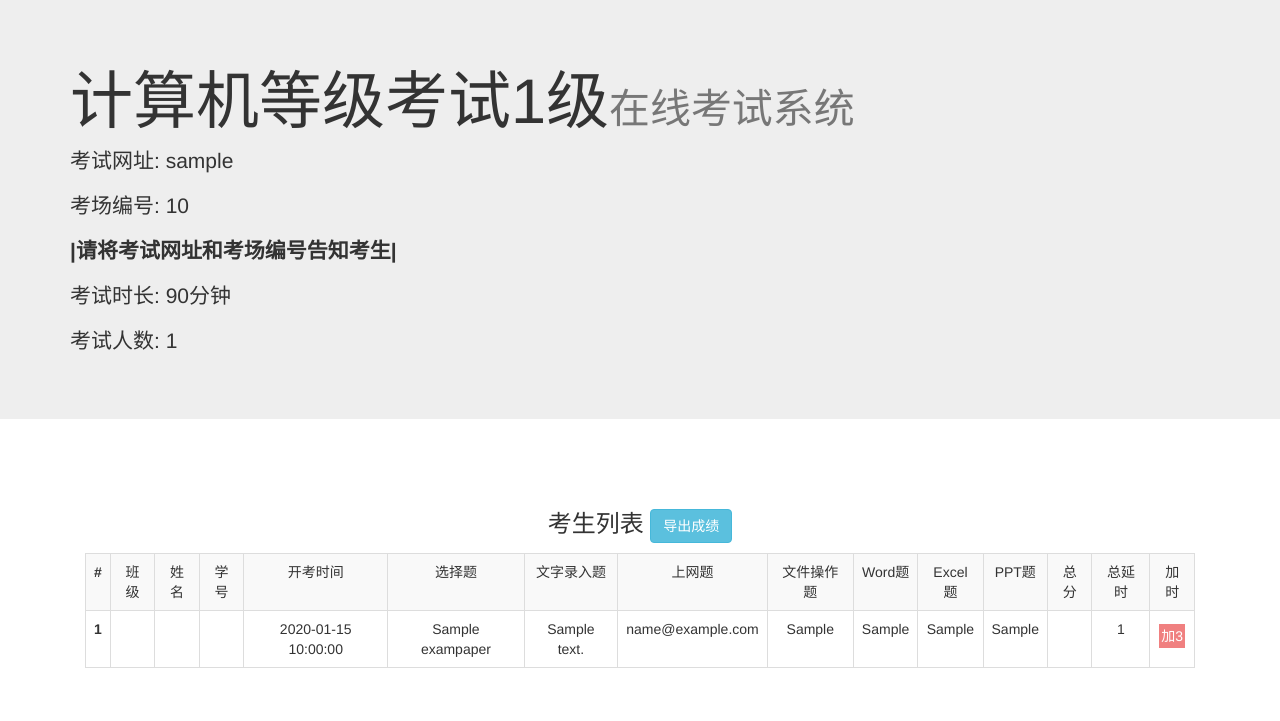
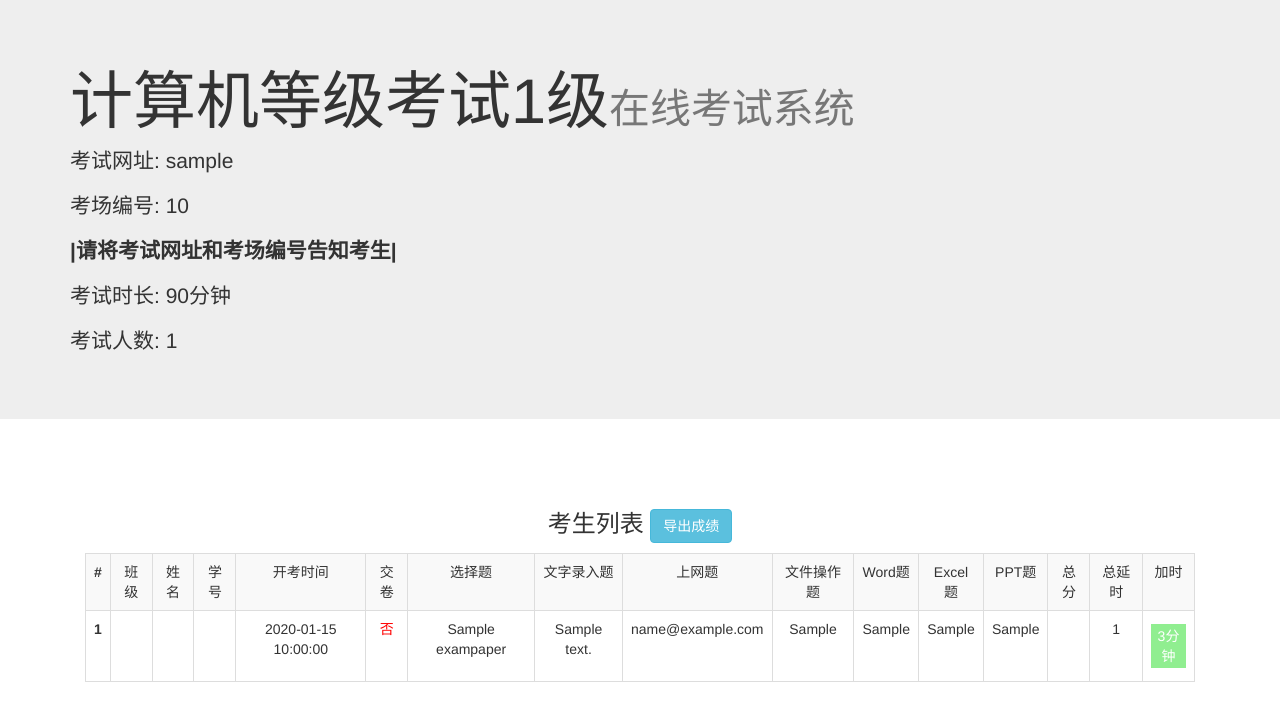
Before and after one commit to tanglw2020/django-mysite, a Django app: template polls/templates/polls/exam_room_detail.html in a window 1280 px wide. Shown: the part 51-772 px from the top of the page. Run offline with Django 3.2, Linux system fonts and the light colour scheme; data comes from the database, SQL or seed files in the repository; both versions use the stored data as it was after the commit; tables that the repository leaves empty hold one stand-in row (values such as "Sample post"); the template is opened without the code that fills it: values that come from a table or form of the project are taken from there, most other values are stand-ins (such as "Sample title", 1, 10 or a date in 2020); some libraries are stand-ins or nearby versions.

Commit message:
feat:add 交卷指示

```diff
--- a/polls/templates/polls/exam_room_detail.html
+++ b/polls/templates/polls/exam_room_detail.html
@@ -52,7 +52,7 @@
         }
 
         .btn-upload {
-          background-color: lightcoral;
+          background-color: lightgreen;
           border: 0ch;
           color: white;
           padding: 2px 2px;
@@ -120,6 +120,7 @@
               <td>姓名</td>
               <td>学号</td>
               <td>开考时间</td>
+              <td>交卷</td>
               <td>选择题</td>
               <td>文字录入题</td>
               <td>上网题</td>
@@ -138,6 +139,11 @@
               <td>{{ exam_paper.student.student_name }}</td>
               <td>{{ exam_paper.student.student_id }}</td>
               <td>{{ exam_paper.start_time_ }}</td>
+              {% if exam_paper.enabled %}
+              <td><span style="color: red;">否</span></td>
+              {% else %}
+              <td><span style="color: green;">是</span></td>
+              {% endif %}
               <td>{{ exam_paper.choice_question_results }}</td>
               <td>{{ exam_paper.text_question_result }}</td>
               <td>{{ exam_paper.email_result }}</td>
@@ -149,7 +155,7 @@
               <td>{{ exam_paper.add_time }}</td>
               <td> <button id="add-time"
                 class="btn-upload" style="margin:5px auto"
-                onclick="add_time('{{ exam_paper.id }}', '{{ exam_paper.student_id_local }}')">加3</button></td>
+                onclick="add_time('{{ exam_paper.id }}', '{{ exam_paper.student_id_local }}')">3分钟</button></td>
             </tr>
             {% endfor %}
         </table>
```
Also changed, not shown: db.sqlite3.
